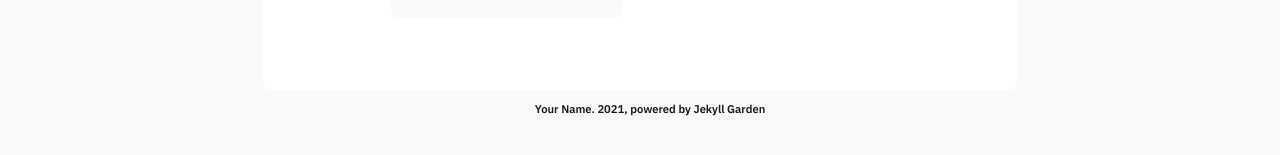
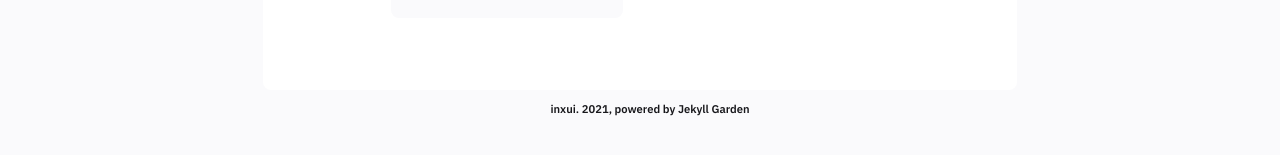
Before and after one commit to vekerdyb/vekerdyb.github.io, a Jekyll site: the page built from _notes/Public/Welcome to the garden.md, in a window 1280 px wide. Shown: the part 676-831 px from the top of the page. Built offline with Jekyll 4.4.1, drawn with Linux system fonts in a browser that asks for light colours.

Commit message:
Edit config and public posts

```diff
--- a/_config.yml
+++ b/_config.yml
@@ -20,7 +20,7 @@
 
 
 baseurl: "/" # the subpath of your site, e.g. /blog
-url: "https://jekyll-garden.github.io/" # the base hostname & protocol for your site, e.g. http://example.com
+url: "https://blog.inxui.com/" # the base hostname & protocol for your site, e.g. http://example.com
 
 #######################################################################
 # Settings related to the Header and your About page go here,such as
@@ -28,10 +28,10 @@
 # your social media links etc
 #######################################################################
 
-heading: Digital Garden # Change this
+heading: inxui # Change this
 copyright:
   year: 2021
-  msg: Your Name # This is a mandatory attribute for copyright to be displayed ; If deleting this, edit at footer layout.
+  msg: inxui # This is a mandatory attribute for copyright to be displayed ; If deleting this, edit at footer layout.
 
 
 #####################################################################
@@ -79,7 +79,7 @@
   flashcards:
     enabled: false #Not supported in NotesGadern theme
   homepage:
-    enabled: true ##If you need a homepage, change this to true and edit _includes/Homepage.html
+    enabled: false # If you need a homepage, change this to true and edit _includes/Homepage.html
 
 encoding: utf-8
 
```
Also changed, not shown: _notes/Public/Markdown Rendered.md (+1 -1 lines), _notes/Public/Welcome to the garden.md (+1 -1 lines).
